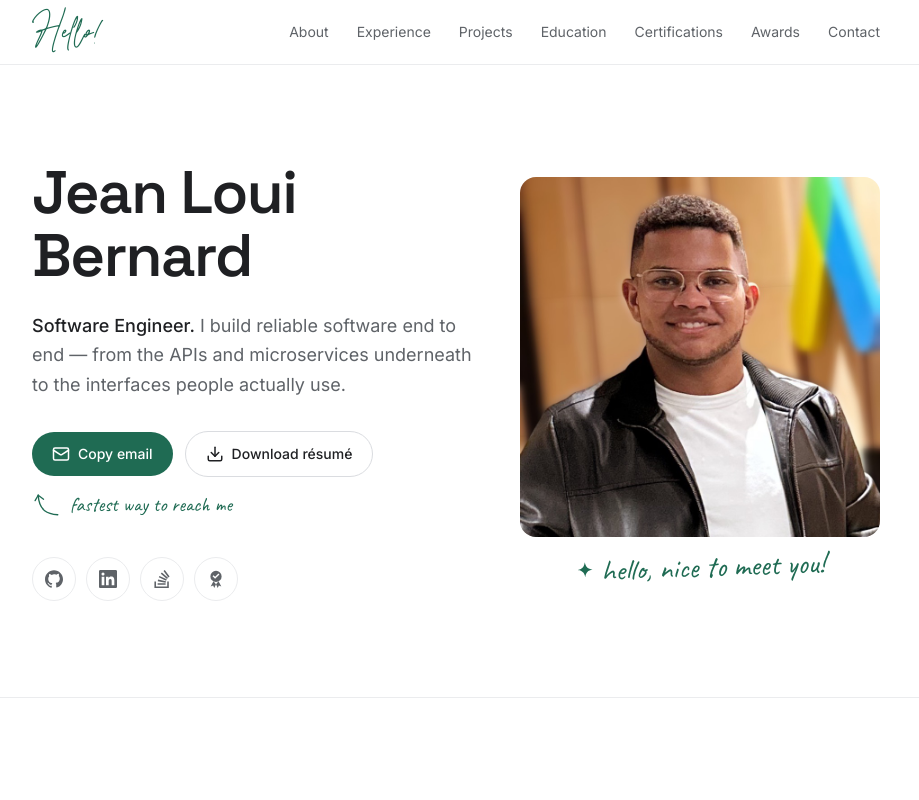
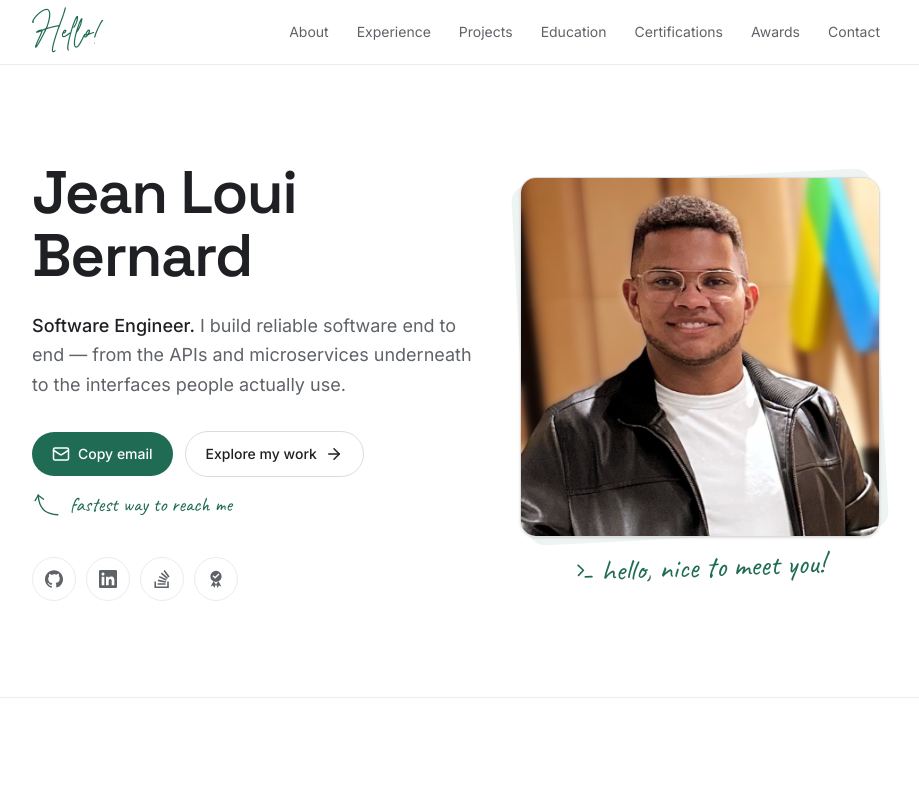
Before and after one commit to JeanExtreme002/jeanloui.dev, a Next.js app: page / in a window 1280 px wide. Shown: the top 800 px of the page, without its empty margins (184-1103 px from the left). Built offline with nearby package versions, Linux system fonts and the light colour scheme.

Commit message:
Refine hero section and content copy
- Replace résumé download CTA with an 'Explore my work' link to experience
- Add layered backdrop and border to the hero portrait
- Swap sparkle accent for a terminal icon
- Tighten project descriptions and reduce certifications per page

```diff
--- a/content/profile.json
+++ b/content/profile.json
@@ -8,7 +8,7 @@
   "resumeUrl": "/resume.pdf",
   "photo": "/images/profile.jpg",
   "projectsLimit": 4,
-  "certificationsPerPage": 6,
+  "certificationsPerPage": 3,
   "summary": [
     "I'm a full-stack Software Engineer and Computer Science graduate from the Federal University of Bahia, with a strong foundation in systems design, APIs and software architecture.",
     "I design and ship software that people actually use — from open-source libraries with hundreds of thousands of downloads to web applications backed by microservices, data pipelines and search infrastructure.",
--- a/content/projects.json
+++ b/content/projects.json
@@ -2,7 +2,7 @@
   {
     "name": "FlightRadarAPI",
     "icon": "plane",
-    "description": "SDK for Python and Node.js to retrieve real-time data about flights, aircraft and airports from Flightradar24. Published on PyPI and NPM.",
+    "description": "SDK for Python and Node.js to retrieve real-time data about flights, aircraft and airports from Flightradar24.",
     "tech": ["Python", "Node.js", "SDK", "Flight Data"],
     "repoUrl": "https://github.com/JeanExtreme002/FlightRadarAPI",
     "metric": { "icon": "download", "value": "180K+/mo", "label": "PyPI downloads" },
@@ -11,7 +11,7 @@
   {
     "name": "PyMemoryEditor",
     "icon": "memory",
-    "description": "Python library built with ctypes to read, write and scan values in the memory of Windows and Linux processes.",
+    "description": "Python library built with ctypes that lets you inspect, modify and search the memory of any running process in a few lines of Python.",
     "tech": ["Python", "Library", "Cross-platform", "GUI"],
     "repoUrl": "https://github.com/JeanExtreme002/PyMemoryEditor",
     "metric": { "icon": "star", "value": "197 stars", "label": "GitHub stars" },
--- a/src/components/Hero.tsx
+++ b/src/components/Hero.tsx
@@ -1,9 +1,9 @@
 import Image from "next/image";
-import { Download } from "lucide-react";
+import { ArrowRight, Terminal } from "lucide-react";
 import { profile } from "@/lib/content";
 import { CopyEmailButton } from "@/components/CopyEmailButton";
 import { SocialLinks } from "@/components/SocialLinks";
-import { ArrowDoodle, Sparkle } from "@/components/Doodles";
+import { ArrowDoodle } from "@/components/Doodles";
 
 export function Hero() {
   return (
@@ -21,12 +21,11 @@ export function Hero() {
           <div className="mt-8 flex flex-wrap items-center gap-3">
             <CopyEmailButton email={profile.email} />
             <a
-              href={profile.resumeUrl}
-              download
-              className="inline-flex items-center gap-2 rounded-full border border-line-strong px-5 py-3 text-sm font-medium text-ink transition-colors hover:bg-subtle"
+              href="#experience"
+              className="group inline-flex items-center gap-2 rounded-full border border-line-strong px-5 py-3 text-sm font-medium text-ink transition-colors hover:bg-subtle"
             >
-              <Download size={18} />
-              Download résumé
+              Explore my work
+              <ArrowRight size={18} className="transition-transform group-hover:translate-x-0.5" />
             </a>
           </div>
 
@@ -42,7 +41,12 @@ export function Hero() {
 
         <div className="order-first min-w-0 md:order-last">
           <div className="mx-auto w-full max-w-[18rem] md:max-w-none">
-            <div className="overflow-hidden rounded-2xl">
+            <div className="relative">
+              <div
+                aria-hidden
+                className="absolute inset-0 -rotate-3 rounded-2xl bg-accent-soft"
+              />
+              <div className="relative overflow-hidden rounded-2xl border border-line-strong shadow-sm">
                 <Image
                   src={profile.photo}
                   alt={`Portrait of ${profile.fullName}`}
@@ -52,8 +56,9 @@ export function Hero() {
                   className="aspect-square w-full object-cover"
                 />
               </div>
+            </div>
             <p className="mt-3 flex -rotate-2 items-center justify-center gap-1.5 font-hand text-3xl text-accent">
-              <Sparkle className="h-5 w-5" />
+              <Terminal className="h-5 w-5" />
               hello, nice to meet you!
             </p>
           </div>
```
Lines whose indentation alone changed are shown as unchanged.
